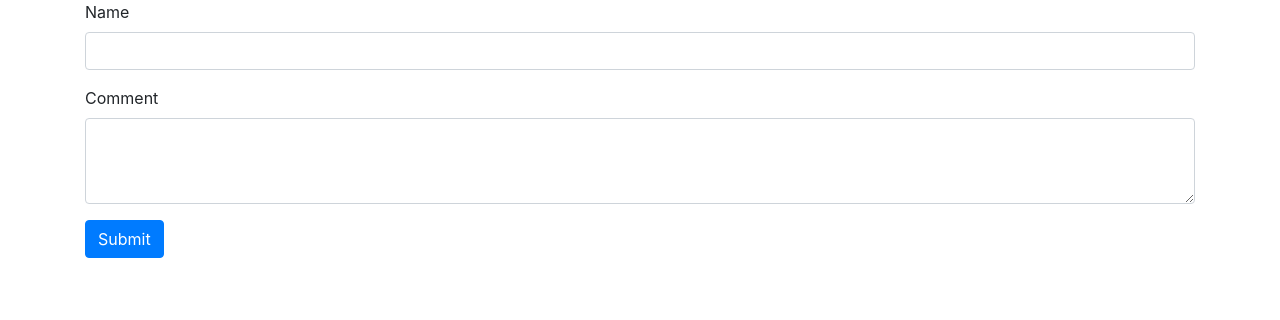
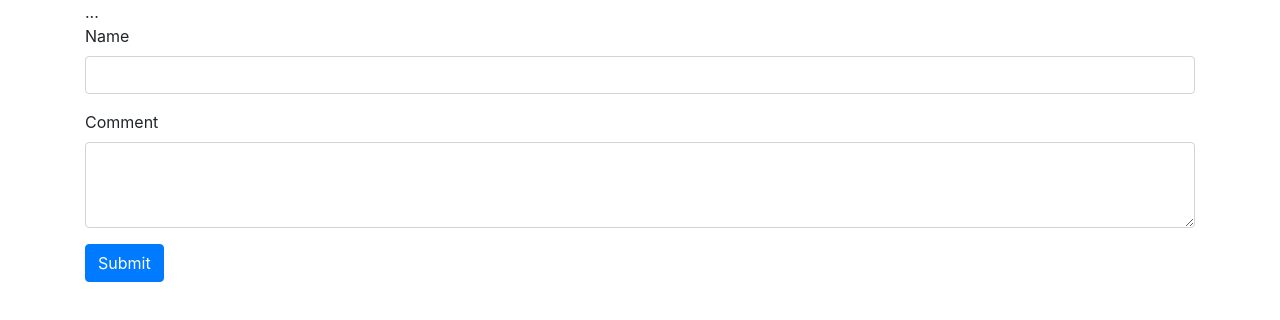
Before and after one commit to no197/angular-training, an Angular app: page / in a window 1280 px wide. Shown: the top 320 px of the page. Built offline with nearby package versions, Linux system fonts and the light colour scheme.

Commit message:
ngModelGroup

```diff
--- a/src/app/forms/forms.component.html
+++ b/src/app/forms/forms.component.html
@@ -1,5 +1,7 @@
 <div class="container">
   <form #f="ngForm" (ngSubmit)="submitForm(f)">
+    <div ngModelGroup="contact" #contact="ngModelGroup">
+      <div *ngIf="!contact.valid">...</div>
       <div class="form-group">
         <label for="name">Name</label>
         <input
@@ -24,6 +26,7 @@
           <div *ngIf="name.errors.pattern">Name should match the pattern</div>
         </div>
       </div>
+    </div>
 
     <div class="form-group">
       <label for="comment">Comment</label>
```
Lines whose indentation alone changed are shown as unchanged.
